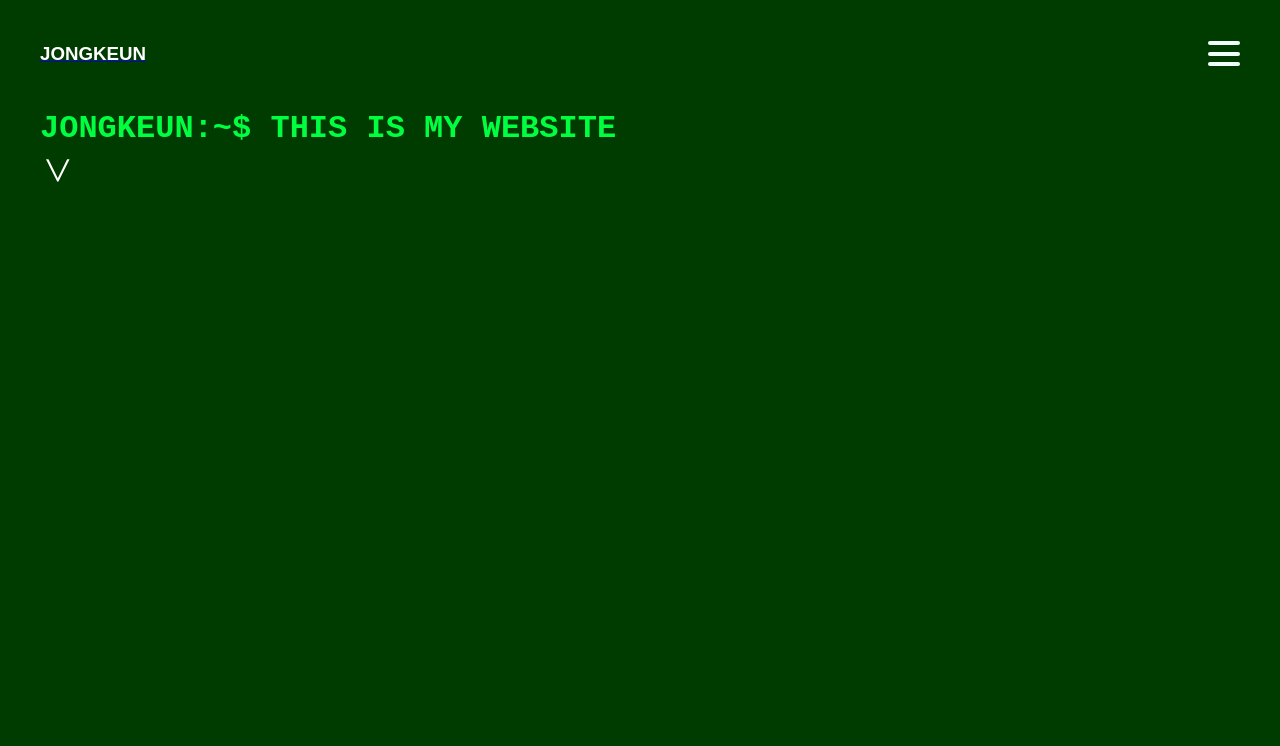
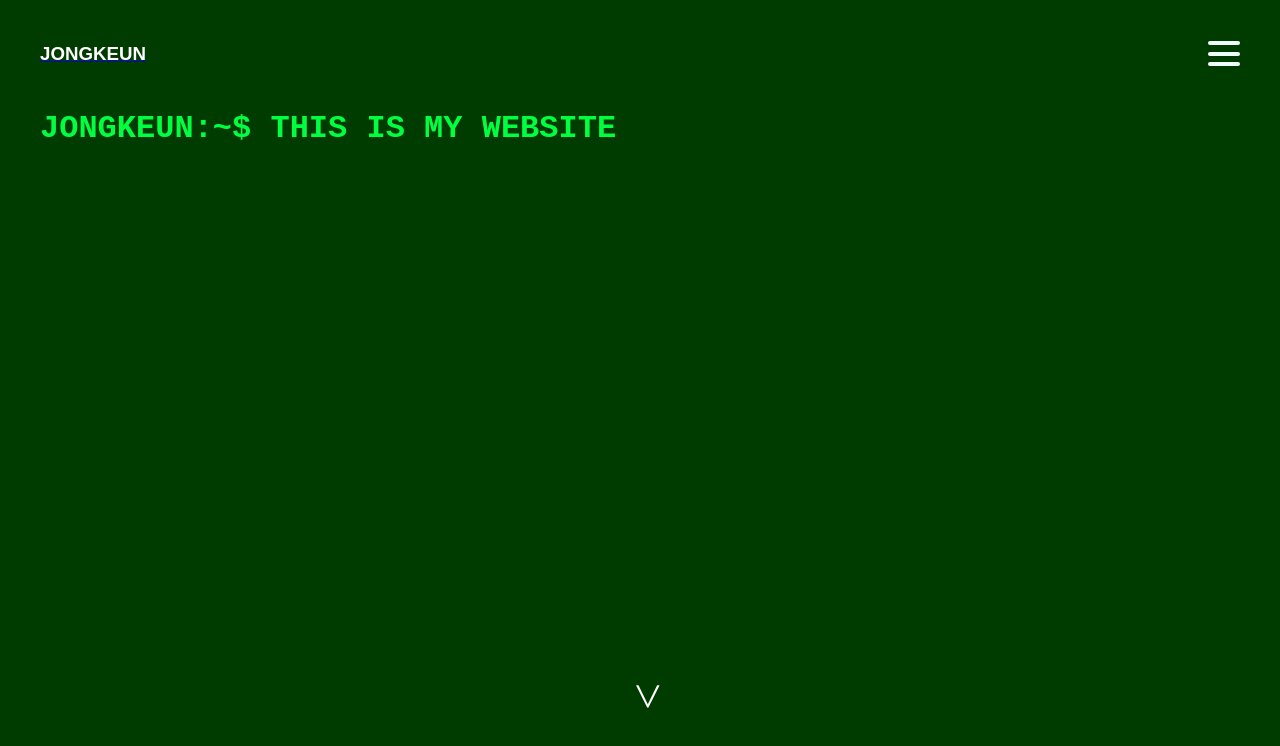
Before and after one commit to Jongkeun/Jongkeun, a React (Create React App) app: page /#/ in a window 1280 px wide. Shown: the top 746 px of the page. Built offline with nearby package versions, Linux system fonts and the light colour scheme.

Commit message:
move arrow button to bottom center

```diff
--- a/src/pages/WelcomePage.js
+++ b/src/pages/WelcomePage.js
@@ -3,13 +3,24 @@ import styled from "styled-components";
 import TypingContainer from "../containers/TypingContainer";
 import ArrowButton from "../components/ArrowButton";
 
-const Section = styled.section``;
+const Section = styled.section`
+  display: block;
+  height: 100vh;
+`;
 
+const Bottom = styled.div`
+  position: absolute;
+  bottom: 10vh;
+  left: 50%;
+  margin-left: -10px;
+`;
 const WelcomePage = () => {
   return (
     <Section>
       <TypingContainer />
-      <ArrowButton />
+      <Bottom>
+        <ArrowButton />
+      </Bottom>
     </Section>
   );
 };
```
